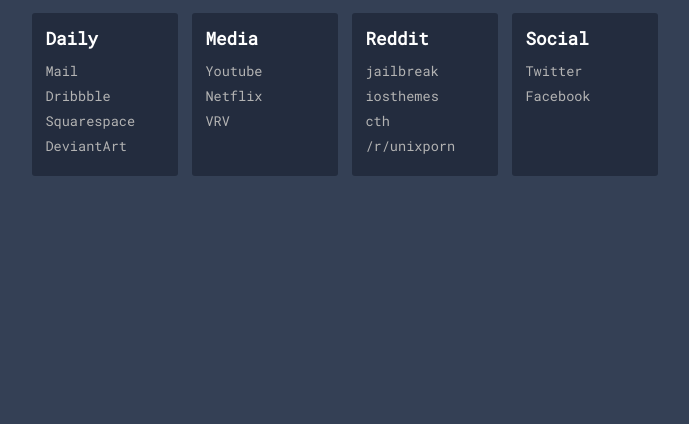
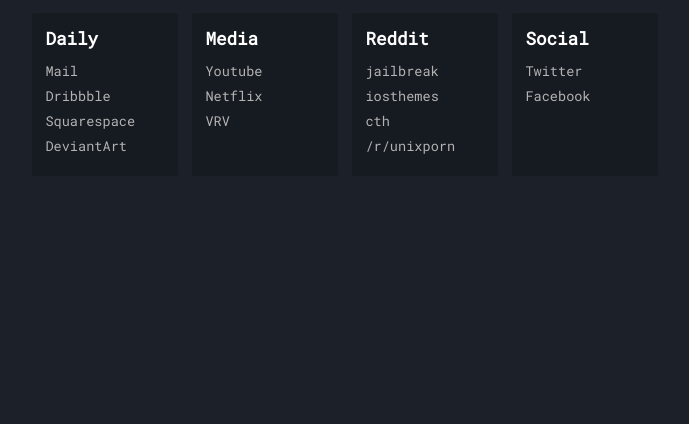
Before and after one commit to ColbyRoark/firefox-home, a plain HTML site: page index.html in a window 1280 px wide. Shown: the part 376-800 px from the top of the page, without its empty margins (295-984 px from the left). Drawn offline with Linux system fonts and the light colour scheme; no server answers.

Commit message:
Update styles.css

```diff
--- a/styles.css
+++ b/styles.css
@@ -1,10 +1,10 @@
 @import url('https://fonts.googleapis.com/css?family=Roboto+Mono');
 
 :root {
-  --bg: #344055;
+  --bg: #1c2028;
   --fg: #ffffff;
   --secondaryFg: #b3b3b3;
-  --containerBg: #232c3e;
+  --containerBg: #161a21;
   --searchBg: var(--containerBg);
   --scrollbarColor: #344055;
 }
```
